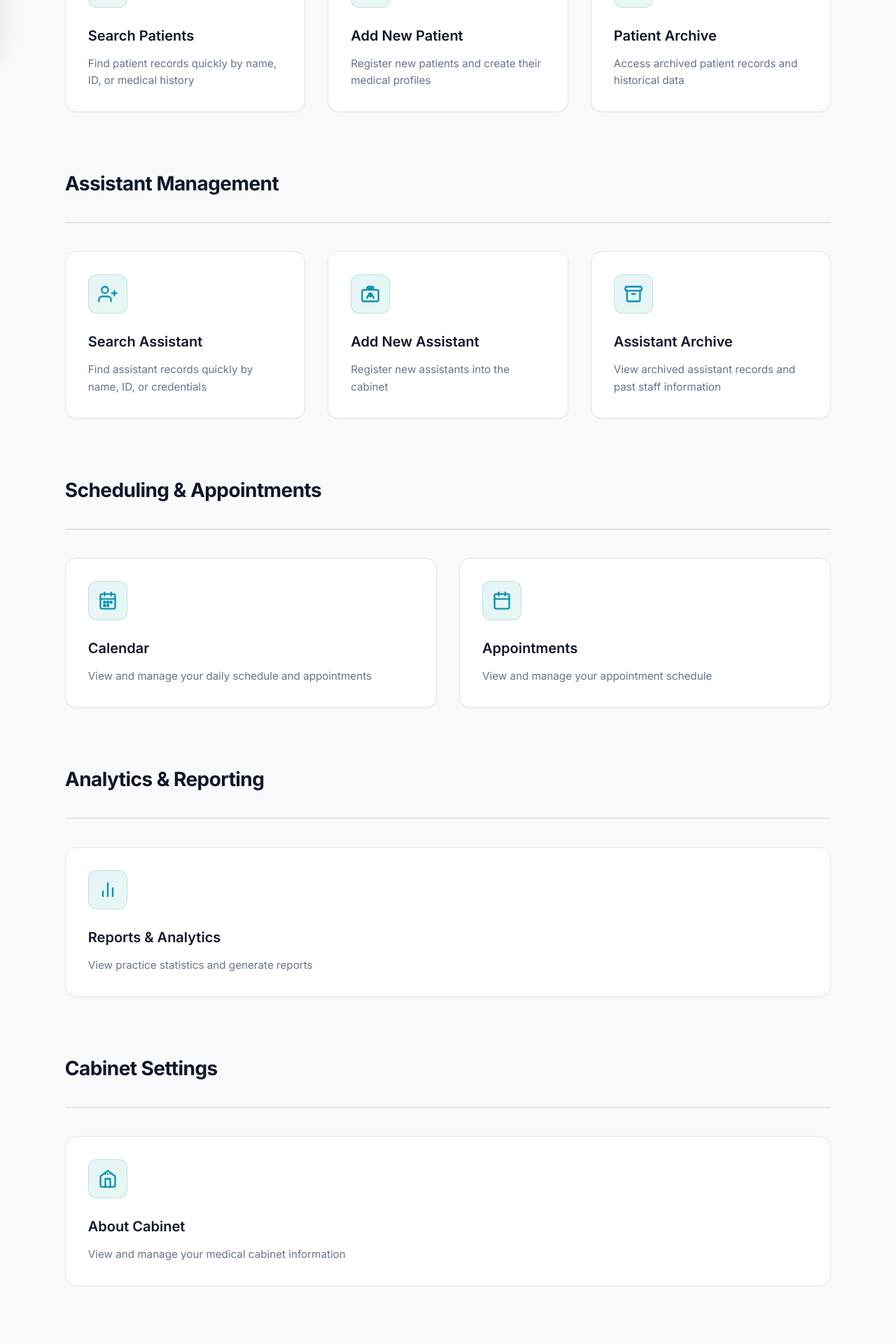
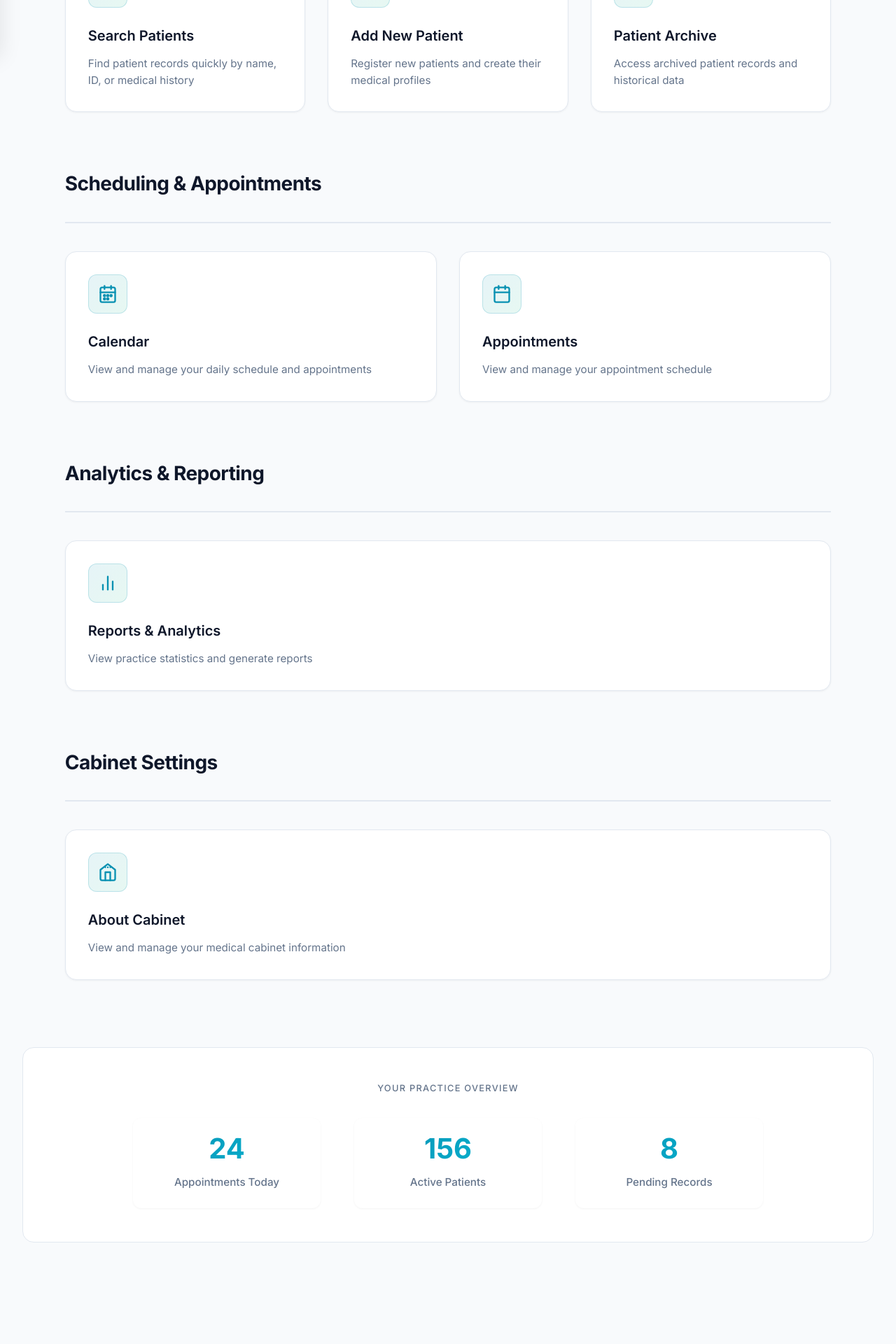
Before and after one commit to badisso22/MedOffice, a PHP site: page /Doctor/dashboard_d.php in a window 1280 px wide. Shown: the part 728-2648 px from the top of the page at 70% size. Run offline with PHP 8.4, Linux system fonts and the light colour scheme; a user stored in the database is signed in; data comes from the database, SQL or seed files in the repository; data that the repository does not hold is empty.

Commit message:
Update dashboard_d.php

```diff
--- a/Doctor/dashboard_d.php
+++ b/Doctor/dashboard_d.php
@@ -182,7 +182,7 @@ $messagesQuery->close();
                     </a>
                 </div>
             </div>
-            <div class="section-group">
+           <!--- <div class="section-group">
                 <div class="section-header">
                     <h2>Assistant Management</h2>
                 </div>
@@ -220,7 +220,7 @@ $messagesQuery->close();
                         <p>View archived assistant records and past staff information</p>
                     </a>
                 </div>
-            </div>
+            </div>--->
             <div class="section-group">
                 <div class="section-header">
                     <h2>Scheduling & Appointments</h2>
```
